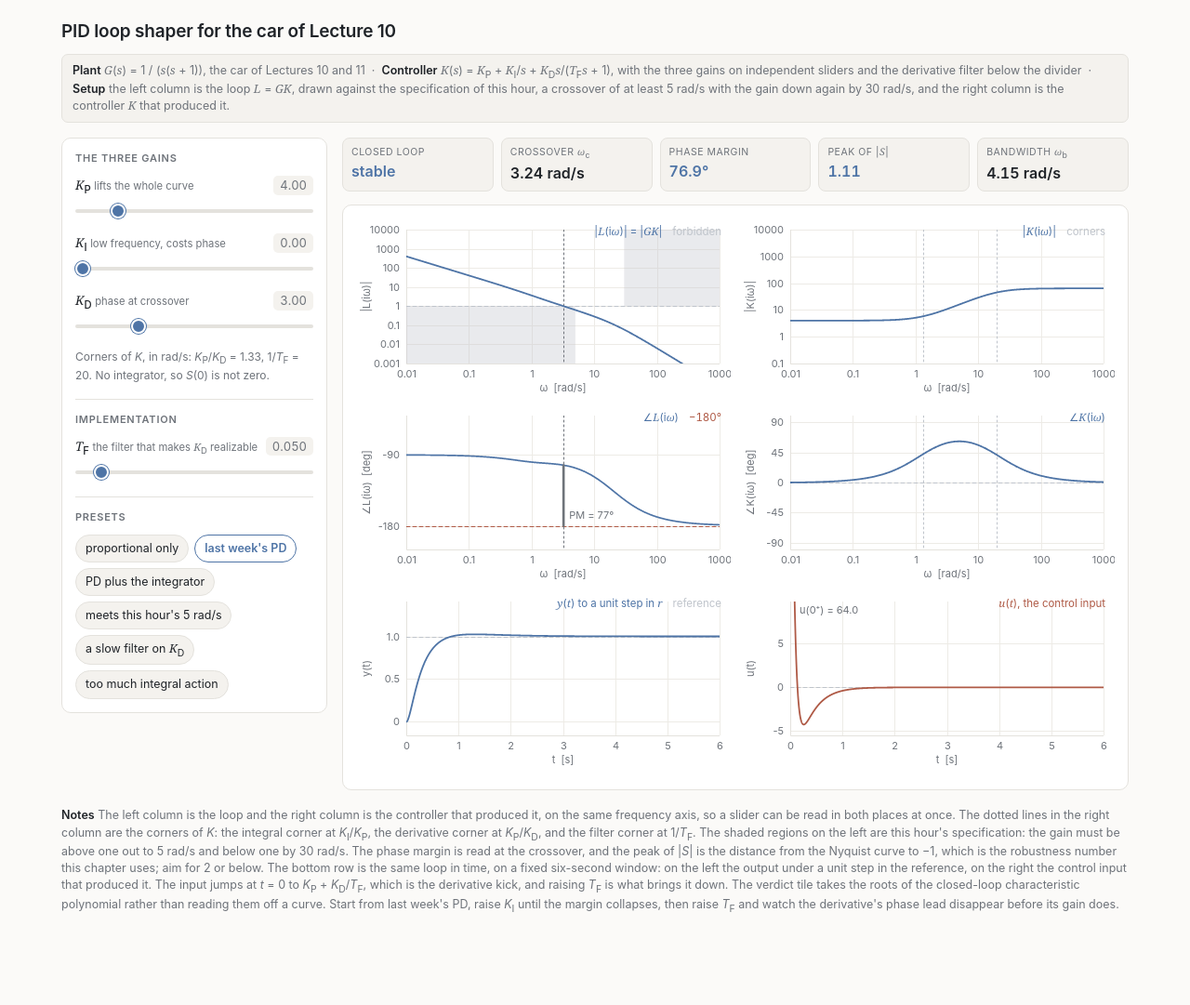
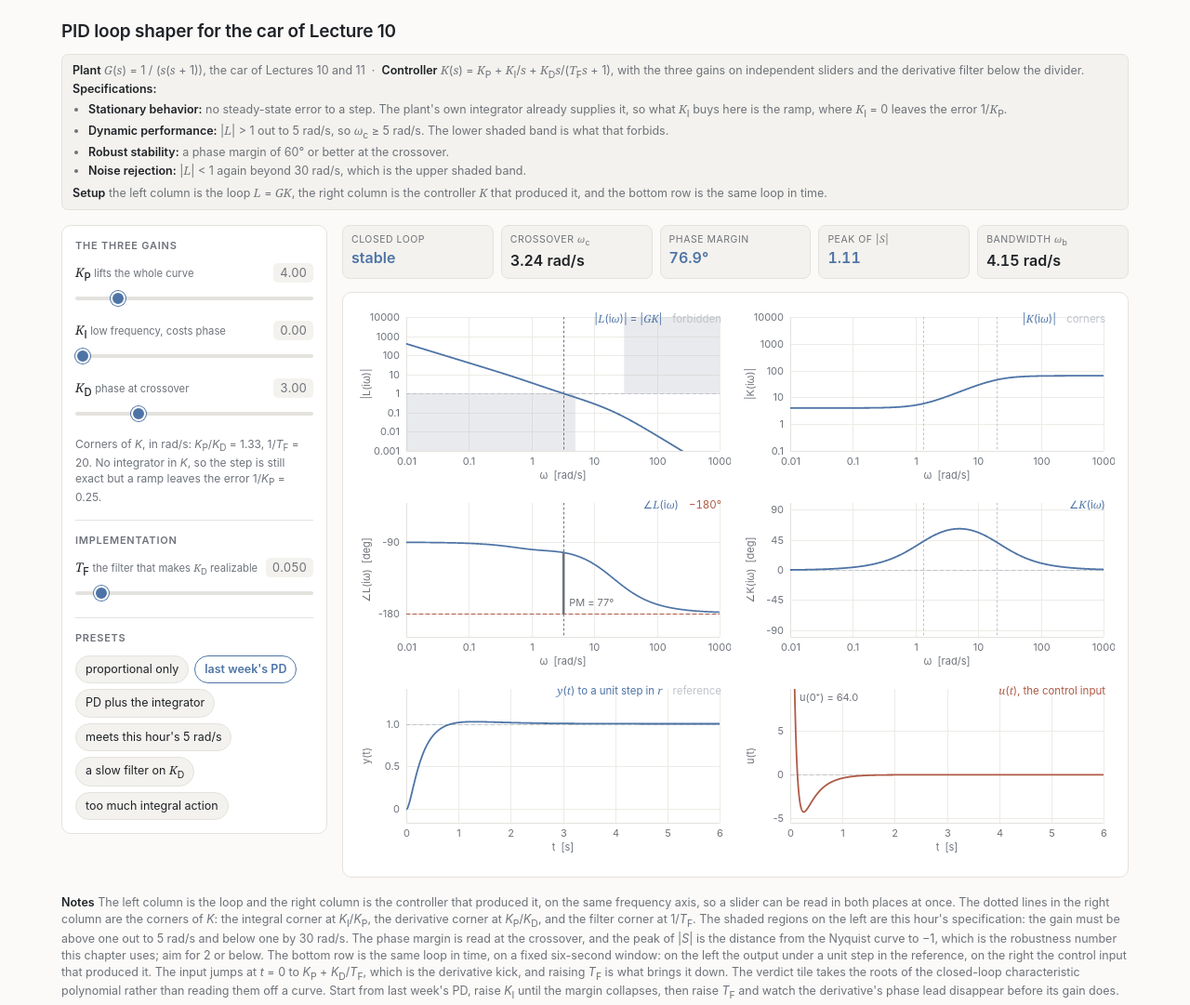
Before and after one commit to FlorianDorfler/control-demos, a plain HTML site: page pid-shaper/index.html in a window 1280 px wide. Shown: the whole page at 93% size. Before the commit the page ends 1021 px from the top, so only its background shows below. Drawn offline with Linux system fonts and the light colour scheme.

Commit message:
PID shaper: list the specifications, and correct the steady-state note

```diff
--- a/pid-shaper/index.html
+++ b/pid-shaper/index.html
@@ -44,6 +44,10 @@
     font-size:12.5px; color:var(--muted);
   }
   .model b{color:var(--ink); font-weight:600}
+  /* A specification list inside the header box: tight, so the box still
+     reads as one paragraph of setup rather than becoming a section. */
+  .model ul{margin:4px 0 6px; padding-left:17px}
+  .model li{margin:2px 0}
   i.v{font-family:Georgia,"Times New Roman",serif; font-style:italic}
   /* A combining mark placed after an italic letter sits to the letter's right
      rather than over it. This centres a spacing accent over the letter's own
@@ -147,8 +151,15 @@
     <h1>PID loop shaper for the car of Lecture 10</h1>
     <div class="model">
       <b>Plant</b> <i class="v">G</i>(<i class="v">s</i>) = 1 / (<i class="v">s</i>(<i class="v">s</i> + 1)), the car of Lectures 10 and 11 &nbsp;&middot;&nbsp;
-      <b>Controller</b> <i class="v">K</i>(<i class="v">s</i>) = <i class="v">K</i><sub>P</sub> + <i class="v">K</i><sub>I</sub>/<i class="v">s</i> + <i class="v">K</i><sub>D</sub><i class="v">s</i>/(<i class="v">T</i><sub>F</sub><i class="v">s</i> + 1), with the three gains on independent sliders and the derivative filter below the divider &nbsp;&middot;&nbsp;
-      <b>Setup</b> the left column is the loop <i class="v">L</i> = <i class="v">GK</i>, drawn against the specification of this hour, a crossover of at least 5 rad/s with the gain down again by 30 rad/s, and the right column is the controller <i class="v">K</i> that produced it.
+      <b>Controller</b> <i class="v">K</i>(<i class="v">s</i>) = <i class="v">K</i><sub>P</sub> + <i class="v">K</i><sub>I</sub>/<i class="v">s</i> + <i class="v">K</i><sub>D</sub><i class="v">s</i>/(<i class="v">T</i><sub>F</sub><i class="v">s</i> + 1), with the three gains on independent sliders and the derivative filter below the divider.
+      <b>Specifications:</b>
+      <ul>
+        <li><b>Stationary behavior:</b> no steady-state error to a step. The plant's own integrator already supplies it, so what <i class="v">K</i><sub>I</sub> buys here is the ramp, where <i class="v">K</i><sub>I</sub> = 0 leaves the error 1/<i class="v">K</i><sub>P</sub>.</li>
+        <li><b>Dynamic performance:</b> |<i class="v">L</i>| &gt; 1 out to 5 rad/s, so <i class="v">&omega;</i><sub>c</sub> &ge; 5 rad/s. The lower shaded band is what that forbids.</li>
+        <li><b>Robust stability:</b> a phase margin of 60&deg; or better at the crossover.</li>
+        <li><b>Noise rejection:</b> |<i class="v">L</i>| &lt; 1 again beyond 30 rad/s, which is the upper shaded band.</li>
+      </ul>
+      <b>Setup</b> the left column is the loop <i class="v">L</i> = <i class="v">GK</i>, the right column is the controller <i class="v">K</i> that produced it, and the bottom row is the same loop in time.
     </div>
   </header>
 
@@ -1099,7 +1110,11 @@ function render(){
   if (S.kd > 0 && S.kp > 0) f.push('<i>K</i><sub>P</sub>/<i>K</i><sub>D</sub> = ' + (S.kp/S.kd).toFixed(2));
   f.push('1/<i>T</i><sub>F</sub> = ' + (1/S.tf).toFixed(0));
   el('formula').innerHTML = 'Corners of <i>K</i>, in rad/s: ' + f.join(', ') + '.'
-    + (S.ki > 0 ? '' : ' No integrator, so <i>S</i>(0) is not zero.');
+    + (S.ki > 0
+        ? ' The integrator in <i>K</i> takes the ramp error to zero as well.'
+        : ' No integrator in <i>K</i>, so the step is still exact but a ramp leaves the error '
+          + (S.kp > 0 ? '1/<i>K</i><sub>P</sub> = ' + (1/S.kp).toFixed(2) + '.'
+                      : 'unbounded.'));
 
   el('note').innerHTML =
     '<b>Notes</b> The left column is the loop and the right column is the controller that produced it, on ' +
```
